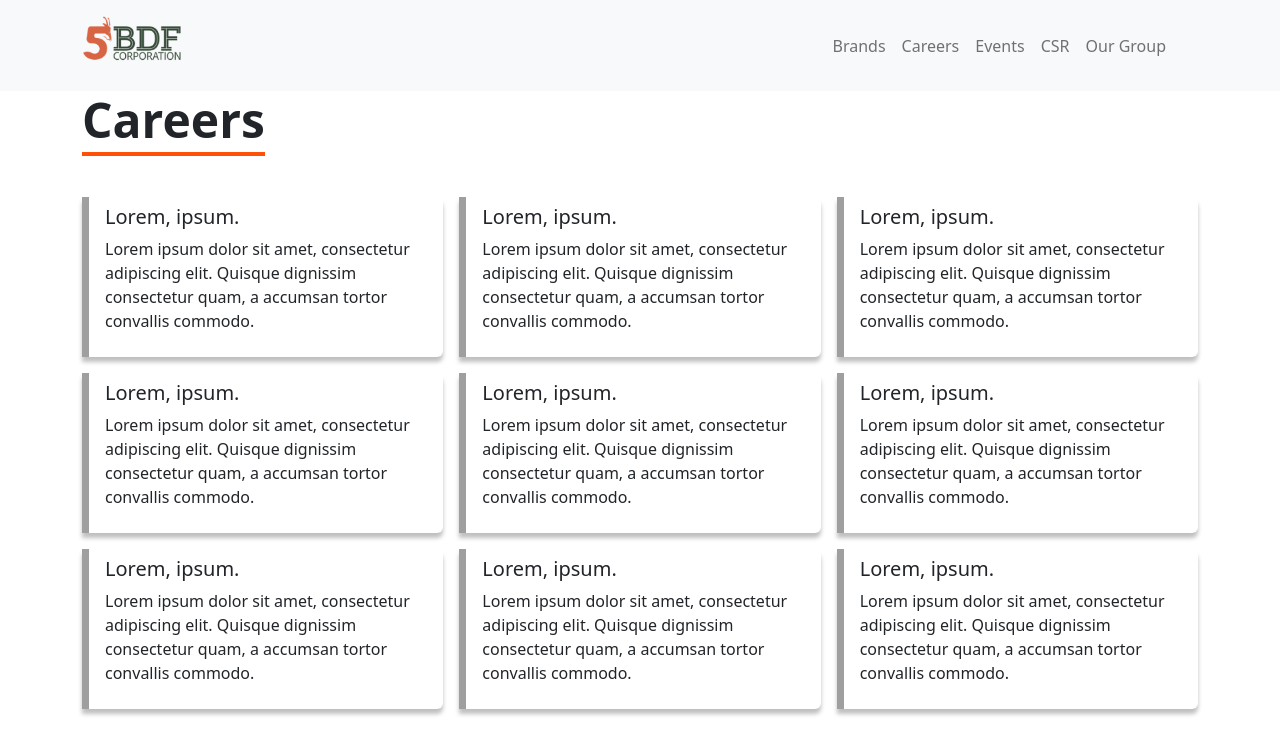
After one commit to edmer664/5bdf, a Laravel app: page /careers in a window 1280 px wide. The commit adds this page. Shown: the top 755 px of the page. Run offline with Laravel 9, Linux system fonts and the light colour scheme; style sheets or scripts are compiled from the project's sources; some libraries are stand-ins or nearby versions.

Commit message:
careers grid

```diff
--- a/resources/views/livewire/navbar-wingers.blade.php
+++ b/resources/views/livewire/navbar-wingers.blade.php
@@ -21,7 +21,7 @@
                                 <a class="nav-link" href="#">Brands</a>
                             </li>
                             <li class="nav-item">
-                                <a class="nav-link" href="#">Careers</a>
+                                <a class="nav-link" href="{{ route('wingers.careers') }}">Careers</a>
                             </li>
                             <li class="nav-item">
                                 <a class="nav-link" href="#">Events</a>
--- /dev/null
+++ b/resources/views/wingers/careers/hero.blade.php
@@ -0,0 +1,51 @@
+<section class="container" id="careers">
+    <div>
+        <h4 id="careers-title" class="display-5 fw-bold"> Careers</h4>
+    </div>
+    <div class=" mt-5 gap-3 careers-grid">
+        <div class="careers-grid-items py-2 px-3">
+            <h5>Lorem, ipsum.</h5>
+            <p>Lorem ipsum dolor sit amet, consectetur adipiscing elit. Quisque dignissim consectetur quam, a accumsan tortor convallis commodo. </p>
+        </div>
+        <div class="careers-grid-items py-2 px-3">
+            <h5>Lorem, ipsum.</h5>
+            <p>Lorem ipsum dolor sit amet, consectetur adipiscing elit. Quisque dignissim consectetur quam, a accumsan tortor convallis commodo. </p>
+        </div>
+        <div class="careers-grid-items py-2 px-3">
+            <h5>Lorem, ipsum.</h5>
+            <p>Lorem ipsum dolor sit amet, consectetur adipiscing elit. Quisque dignissim consectetur quam, a accumsan tortor convallis commodo. </p>
+        </div>
+        <div class="careers-grid-items py-2 px-3">
+            <h5>Lorem, ipsum.</h5>
+            <p>Lorem ipsum dolor sit amet, consectetur adipiscing elit. Quisque dignissim consectetur quam, a accumsan tortor convallis commodo. </p>
+        </div>
+        <div class="careers-grid-items py-2 px-3">
+            <h5>Lorem, ipsum.</h5>
+            <p>Lorem ipsum dolor sit amet, consectetur adipiscing elit. Quisque dignissim consectetur quam, a accumsan tortor convallis commodo. </p>
+        </div>
+        <div class="careers-grid-items py-2 px-3">
+            <h5>Lorem, ipsum.</h5>
+            <p>Lorem ipsum dolor sit amet, consectetur adipiscing elit. Quisque dignissim consectetur quam, a accumsan tortor convallis commodo. </p>
+        </div>
+        <div class="careers-grid-items py-2 px-3">
+            <h5>Lorem, ipsum.</h5>
+            <p>Lorem ipsum dolor sit amet, consectetur adipiscing elit. Quisque dignissim consectetur quam, a accumsan tortor convallis commodo. </p>
+        </div>
+        <div class="careers-grid-items py-2 px-3">
+            <h5>Lorem, ipsum.</h5>
+            <p>Lorem ipsum dolor sit amet, consectetur adipiscing elit. Quisque dignissim consectetur quam, a accumsan tortor convallis commodo. </p>
+        </div>
+        <div class="careers-grid-items py-2 px-3">
+            <h5>Lorem, ipsum.</h5>
+            <p>Lorem ipsum dolor sit amet, consectetur adipiscing elit. Quisque dignissim consectetur quam, a accumsan tortor convallis commodo. </p>
+        </div>
+
+
+    </div>
+
+
+    </div>
+
+
+
+</section>
--- /dev/null
+++ b/resources/views/wingers/careers/index.blade.php
@@ -0,0 +1,35 @@
+@extends('layouts.main')
+@section('content')
+    <livewire:navbar-wingers />
+
+    <style>
+        #careers-title {
+            display: inline;
+            border-bottom: 4px #FF500A solid;
+        }
+        .careers-grid{
+            display: grid;
+            grid-template-columns: repeat(3, 1fr);
+            gap: 30px;
+        }
+
+        .careers-grid-items {
+            border-left: 7px #9F9F9F solid;
+            border-radius: 0 6px 6px 0;
+            box-shadow: 0px 5px 4px 0px rgba(0, 0, 0, 0.25);
+            -webkit-box-shadow: 0px 5px 4px 0px rgba(0, 0, 0, 0.25);
+            -moz-box-shadow: 0px 5px 4px 0px rgba(0, 0, 0, 0.25);
+        }
+        @media(max-width: 992px){
+            .careers-grid{
+                grid-template-columns: repeat(2, 1fr)
+            }
+        }
+        @media(max-width: 768px){
+            .careers-grid{
+                grid-template-columns: 1fr;
+            }
+        }
+    </style>
+
+    @include('wingers.careers.hero')
--- a/routes/web.php
+++ b/routes/web.php
@@ -17,6 +17,7 @@ use App\Http\Controllers\HomeController;
 
 Route::group(['as' => 'wingers.'], function (){
     Route::get('/', [WingersController::class, 'index'])->name('index');
+    Route::view('/careers', 'wingers.careers.index')->name('careers');
 
 });
 
```
Also changed, not shown: package-lock.json.
